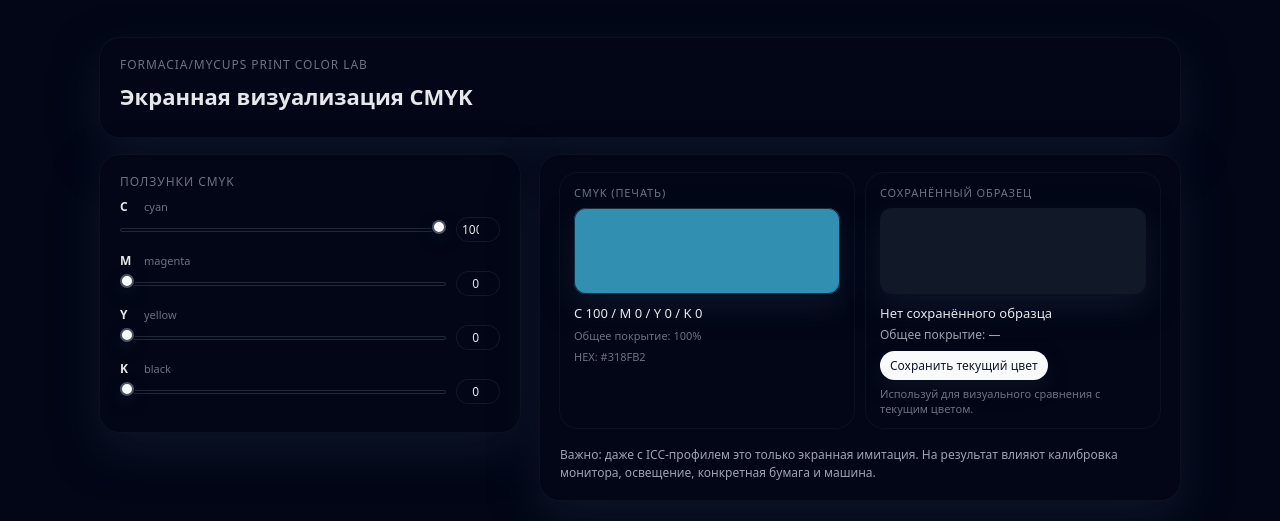
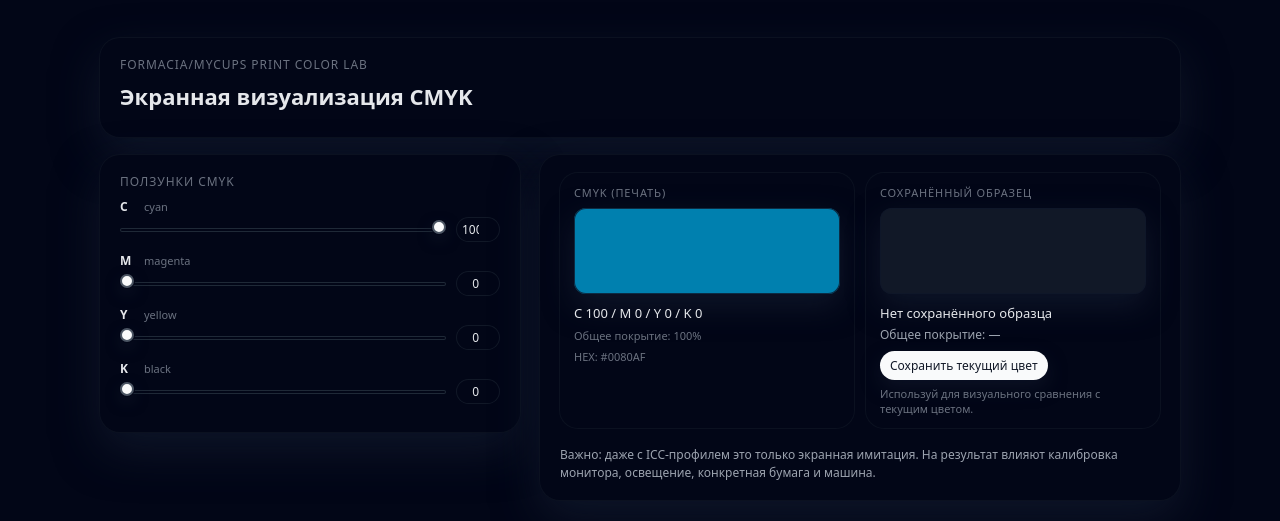
Before and after one commit to Cups-bot/CMYK, a plain HTML site: page index.html in a window 1280 px wide. Shown: the part 122-643 px from the top of the page. Drawn offline with Linux system fonts and the light colour scheme; no server answers.

Commit message:
index.html

```diff
--- a/index.html
+++ b/index.html
@@ -447,10 +447,10 @@
     <script>
         // Примарии печатного процесса, измерённые по эталонным патчам C100, M100, Y100, K100.
         const PRIMARIES = {
-            C: "#3CB2E6", // Cyan
-            M: "#E6288F", // Magenta
-            Y: "#F1E32B", // Yellow
-            K: "#626261", // Black
+            C: "#009fe3", // Cyan
+            M: "#EC008C", // Magenta
+            Y: "#F9E200", // Yellow
+            K: "#1d1d1b", // Black
         };
 
         // Тёплый белый бумаги ~4500K (подкорректируй под свой картон по фото / пипетке).
```
